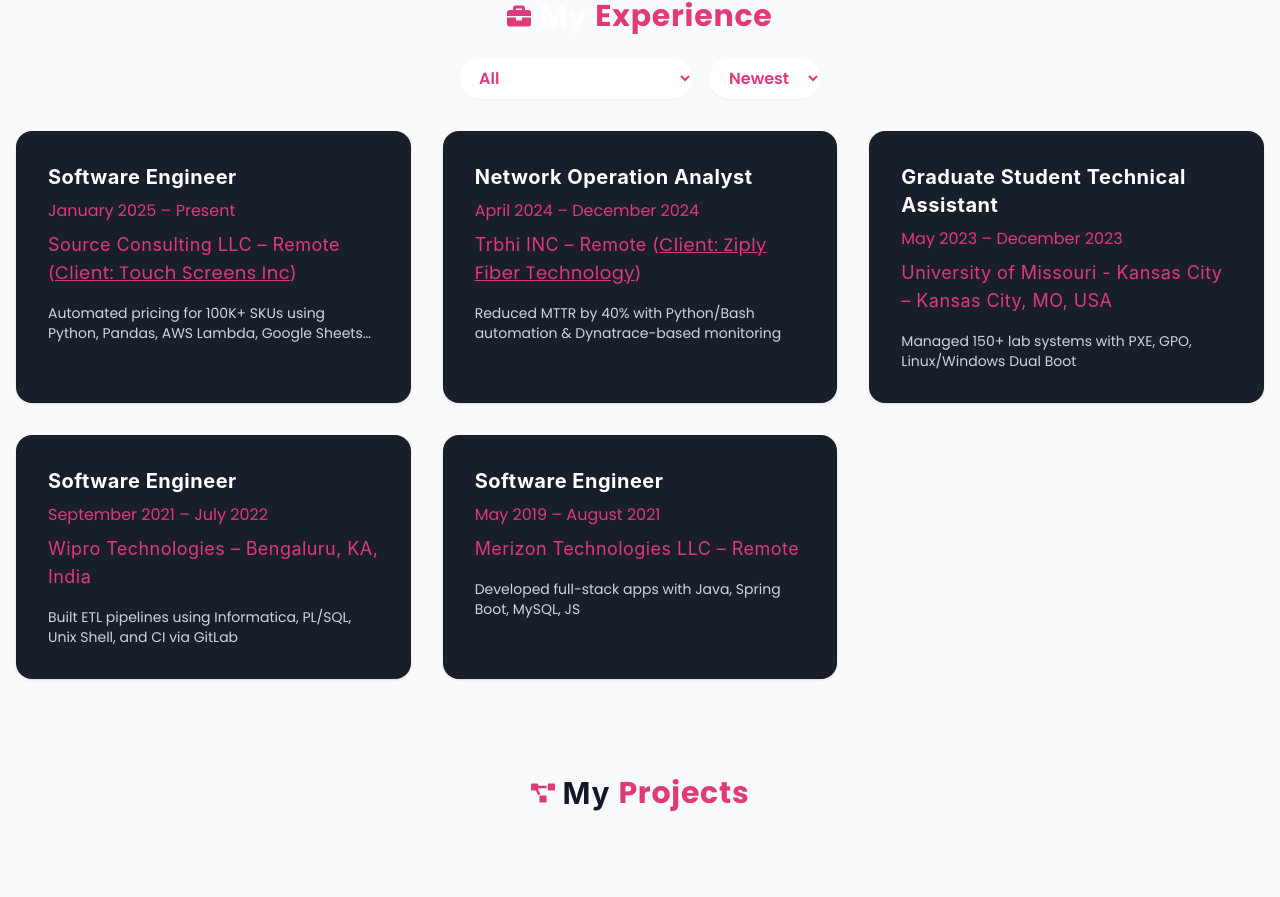
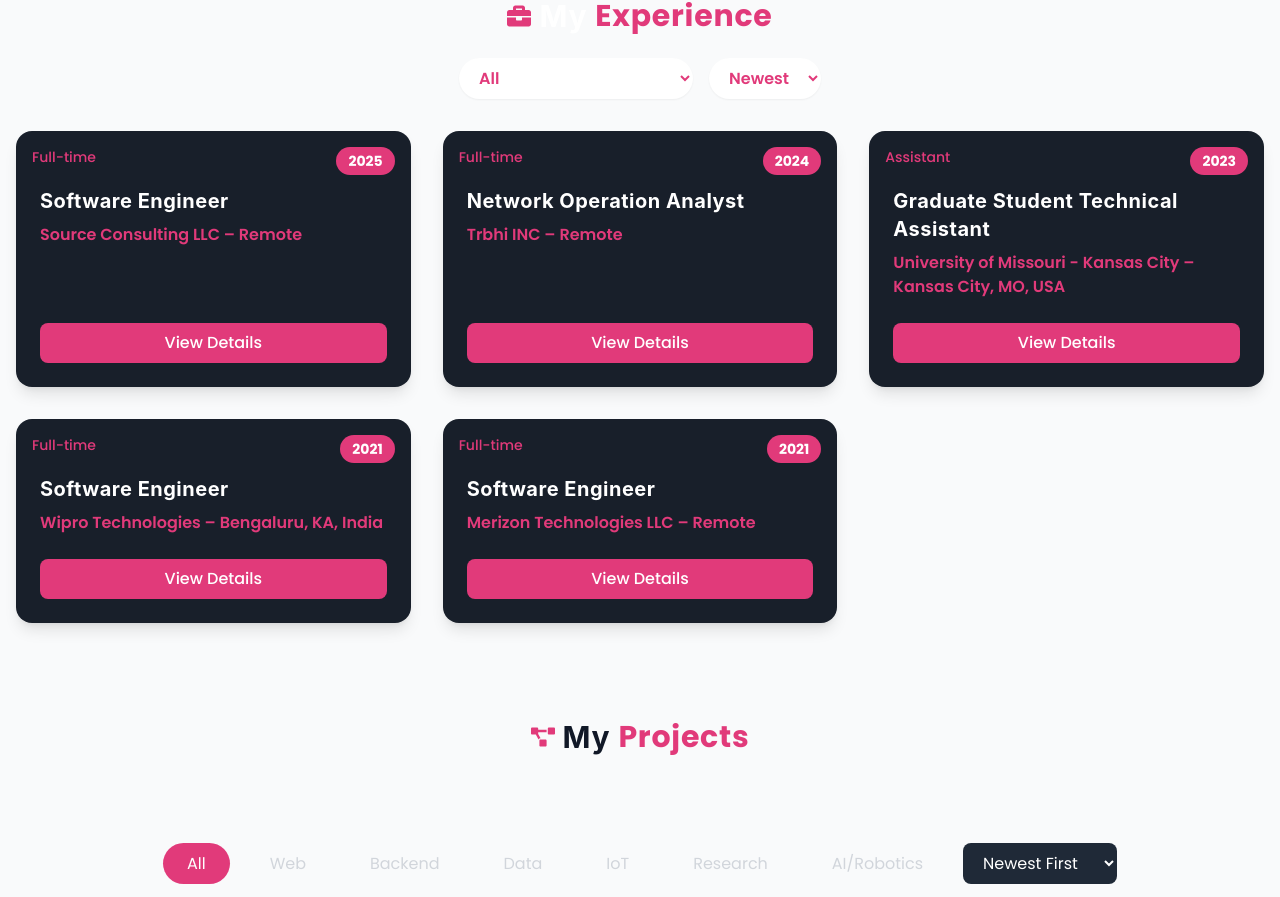
Before and after one commit to saicharankarasala/sai-charan-website, a React (Vite) app: page / in a window 1280 px wide. Shown: the part 3176-4073 px from the top of the page. Built offline with nearby package versions, Linux system fonts and the light colour scheme.

Commit message:
Make experience cards match project cards: year badge, type label, View Details button, minimal info

```diff
--- a/src/App.jsx
+++ b/src/App.jsx
@@ -669,23 +669,30 @@ const App = () => {
                     {filteredExperiences.map((exp, idx) => (
                       <motion.div
                         key={exp.title + exp.date}
-                        className="bg-[#181f2a] rounded-2xl shadow p-8 text-white transition-transform duration-300 flex flex-col h-full hover:shadow-2xl"
+                        className="relative group bg-[#181f2a] rounded-2xl shadow-lg hover:shadow-2xl transition-all duration-300 p-6 flex flex-col h-full"
                         whileHover={{ scale: 1.025 }}
                         style={{ cursor: 'pointer' }}
-                        onClick={() => setSelectedExperience(exp)}
                       >
-                        <h3 className="text-xl font-bold mb-2 text-white">{exp.title}</h3>
-                        <p className="text-[#e13a7a] mb-2">{exp.date}</p>
-                        <h4 className="text-lg text-[#e13a7a]">
-                          {exp.company}
-                          {exp.companyUrl && (
-                            <> (<a href={exp.companyUrl} target="_blank" rel="noopener noreferrer" className="underline text-[#e13a7a]">Client: {exp.client}</a>)</>
-                          )}
-                        </h4>
-                        {/* Show only the first bullet as a summary, if available */}
-                        {exp.bullets && exp.bullets.length > 0 && (
-                          <p className="text-gray-300 mt-4 text-sm line-clamp-2">{exp.bullets[0]}</p>
-                        )}
+                        {/* Type/category label */}
+                        <div className="absolute top-4 left-4 text-[#e13a7a] text-sm font-medium">
+                          {exp.type}
+                        </div>
+                        {/* Year badge */}
+                        <div className="absolute top-4 right-4 bg-[#e13a7a] text-white px-3 py-1 rounded-full text-sm font-bold">
+                          {exp.year}
+                        </div>
+                        {/* Title and company */}
+                        <h3 className="text-xl font-bold text-white mb-2 mt-8">{exp.title}</h3>
+                        <p className="text-[#e13a7a] mb-2 font-semibold">{exp.company}</p>
+                        {/* View Details button */}
+                        <div className="mt-auto pt-4">
+                          <button
+                            className="w-full bg-[#e13a7a] text-white py-2 px-4 rounded-lg font-medium hover:bg-[#6d217f] transition-colors duration-300 flex items-center justify-center gap-2 text-base"
+                            onClick={e => { e.stopPropagation(); setSelectedExperience(exp); }}
+                          >
+                            View Details
+                          </button>
+                        </div>
                       </motion.div>
                     ))}
                   </div>
```
